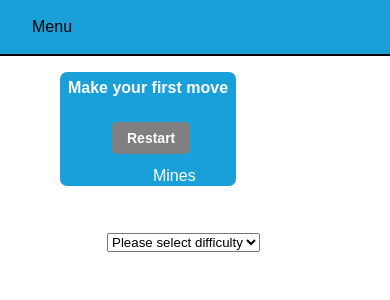
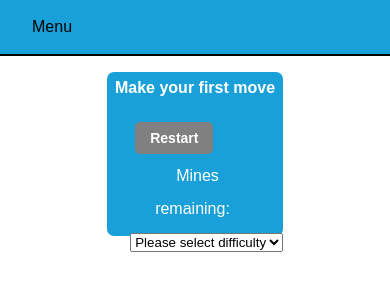
Before and after one commit to juanbrk/minesweeperJs, a React app: page / in a window 390 px wide. Shown: the top 300 px of the page. Built offline with nearby package versions, Linux system fonts and the light colour scheme.

Commit message:
POST handler working properly in Game.js

```diff
--- a/src/Containers/Game/Game.css
+++ b/src/Containers/Game/Game.css
@@ -1,19 +1,23 @@
 .game{
-    display: block;
+    display: flex;
+    flex-direction: column;
+    align-items: center;
     margin:5px 60px;
+
 }
 
-
-.gameInfo {
+  .gameInfo {
     margin-bottom: 20px;
     background: #19a0d9;
     padding: 7px;
+    display:flex;
+    flex-direction: column;
+    align-items: center;
     text-align: center;
     color: #fff;
     min-height: 100px;
     border-radius: 7px;
-    width: 60%;
-    display: block;
+    width:60%;
   }
 
   .gameStatus{
@@ -29,4 +33,8 @@
           font-weight: bold;
           font-size: 16px;
     }
+
+    .gameInfo{
+        height: 150px;
+    }
 }
--- a/src/Containers/Game/Game.js
+++ b/src/Containers/Game/Game.js
@@ -589,13 +589,8 @@ class game extends PureComponent {
                         }
                     });
                 }
-
-
             }
-
         }
-
-
     }
 
     //Method to handle status change of the game when clicking tiles from Board.
@@ -619,7 +614,7 @@ class game extends PureComponent {
             moves: this.state.movesCount
         }
 
-        axios.post("https://react-minesweeper-b33e6.firebaseio.com/",game)
+        axios.post("/games.json", game)
         .then(response =>{
             console.log(response);
         });
--- a/src/index.js
+++ b/src/index.js
@@ -5,6 +5,9 @@ import App from './App';
 import registerServiceWorker from './registerServiceWorker';
 import { BrowserRouter } from 'react-router-dom';
 import axios from 'axios';
+
+//Global default URL for posting and fetching data to firebase
+axios.defaults.baseURL="https://react-minesweeper-b33e6.firebaseio.com/";
 
 // Global interceptor for every request, handle requests configurations and errors.
 axios.interceptors.request.use(request => {
```
